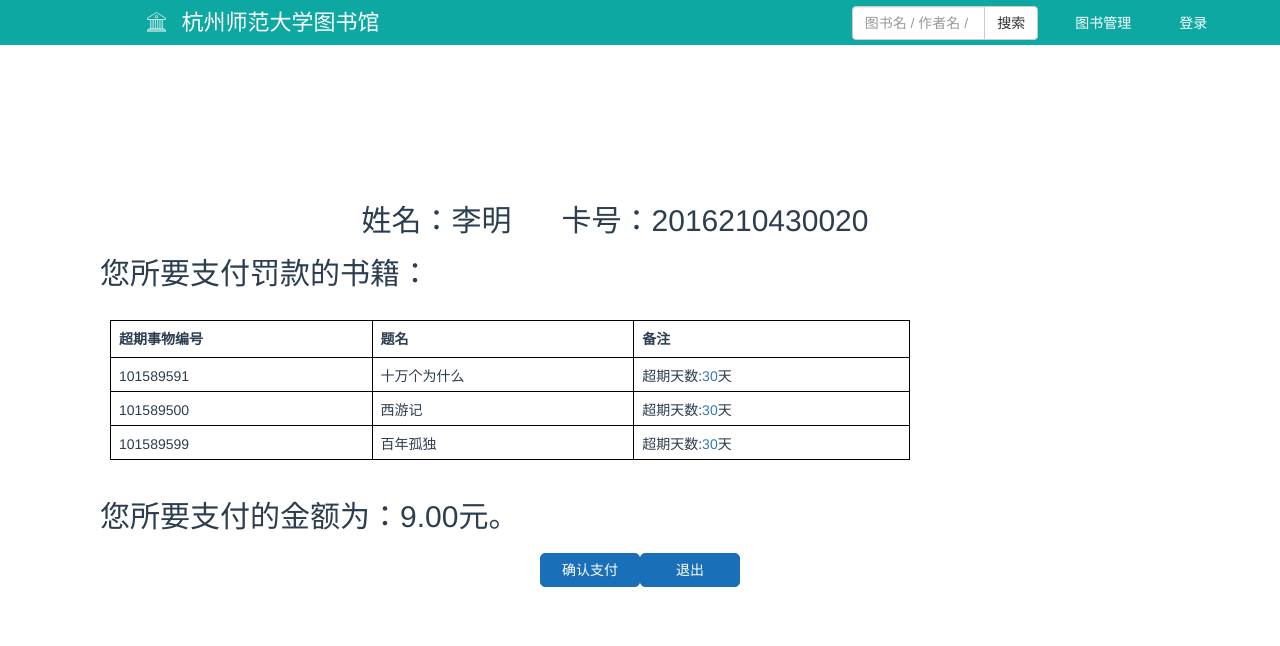
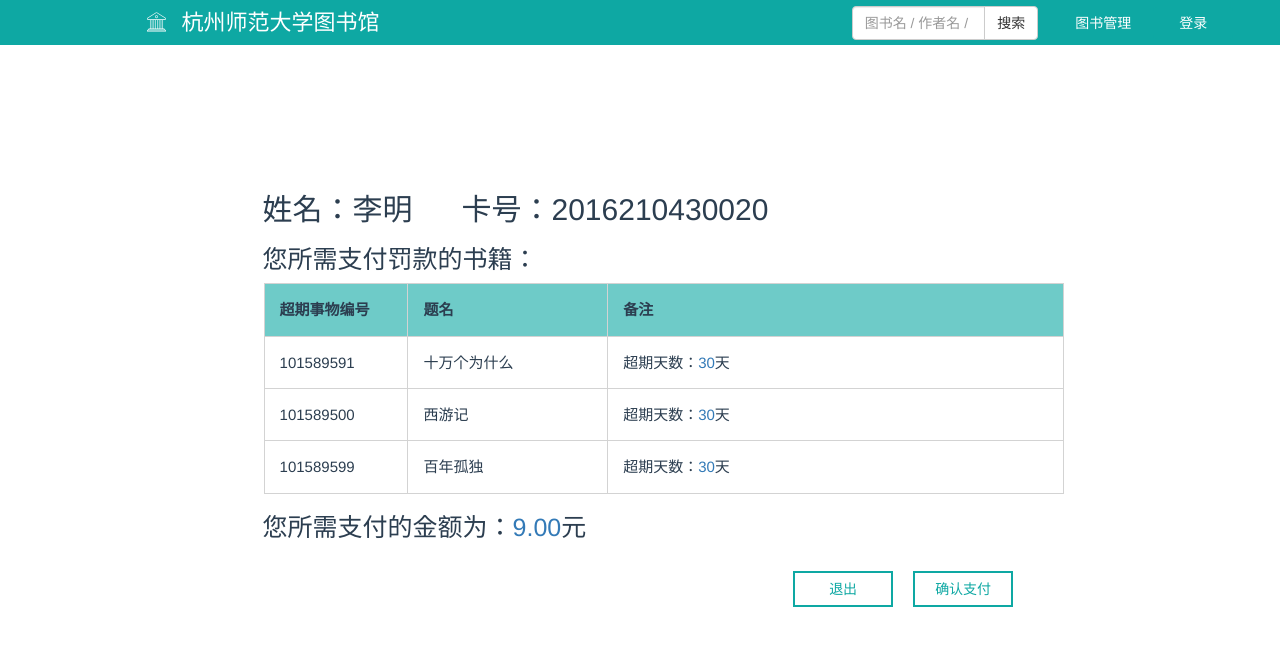
Before and after one commit to Phenanth/Library-System, a Vue app: page /#/module/1/ensure in a window 1280 px wide. Shown: the top 646 px of the page. Built offline with nearby package versions, Linux system fonts and the light colour scheme; some icons are missing.

Commit message:
修改图书管理模块页面。

```diff
--- a/src/components/book/ensure.vue
+++ b/src/components/book/ensure.vue
@@ -5,7 +5,7 @@
 		<h2 class="username">姓名：李明</h2>
 		<h2 class="usernumber">卡号：2016210430020</h2>
 		<h2 class="bookNum">可借阅数量：10本</h2>
-		<h2 class="tip">您所要借的图书为：</h2>
+		<h2 class="tip">您所要借阅的图书为：</h2>
 		<table border="1px solid black">
 			<tbody>
 				<tr>
@@ -29,16 +29,15 @@
 					<td class="Borrow_remarks">应还日期：<a>2018-12-1</a></td>
 				</tr>
 			</tbody>
-		</table><br>
+		</table>
+		<input type="button" value="确认借阅" v-on:click="goTo(nextPath)">
+		<input type="button" value="返回首页" v-on:click="goTo('/')">
 		<input type="button" value="重新选择" v-on:click="goTo(formerPath)">
-		<input type="button" value="确认借阅" v-on:click="goTo(nextPath)">
-		<input type="button" value="退出" v-on:click="goTo('/')">
 	</div>
 	<div v-else-if="this.presentModule == 'return'">
 		<h2 class="username">姓名：李明</h2>
 		<h2 class="usernumber">卡号：2016210430020</h2>
 		<h2 class="tip">您所要归还的书籍为：</h2>
-
 		<table border="1px solid black">
 			<tbody>
 				<tr>
@@ -62,41 +61,39 @@
 					<td class="Return_remarks">应还日期：<a>2018-12-1</a></td>
 				</tr>
 			</tbody>
-		</table><br>
+		</table>
 		<input type="button" value="确认归还" v-on:click="goTo(nextPath)">
 		<input type="button" value="退出" v-on:click="goTo('/')">
 	</div>
 	<div v-else="this.presentModule == 'fine'">
 		<h2 class="username">姓名：李明</h2>
 		<h2 class="usernumber">卡号：2016210430020</h2>
-		<h2 class="tip">您所要支付罚款的书籍：</h2>
-
+		<h2 class="tip" >您所需支付罚款的书籍：</h2>
 		<table border="1px solid black">
 			<tbody>
 				<tr>
 					<th abbr="超期事物编号">超期事物编号</th>
 					<th abbr="题名">题名</th>
 					<th abbr="备注">备注</th>
-
 				</tr>
 				<tr>
 					<td class="Fined_showId">101589591</td>
 					<td class="Fined_bookName">十万个为什么</td>
-					<td class="Fined_remarks">超期天数:<a>30</a>天</td>
+					<td class="Fined_remarks">超期天数：<a>30</a>天</td>
 				</tr>
 				<tr>
 					<td class="Fined_showId">101589500</td>
 					<td class="Fined_bookName">西游记</td>
-					<td class="Fined_remarks">超期天数:<a>30</a>天</td>
+					<td class="Fined_remarks">超期天数：<a>30</a>天</td>
 				</tr>
 				<tr>
 					<td class="Fined_showId">101589599</td>
 					<td class="Fined_bookName">百年孤独</td>
-					<td class="Fined_remarks">超期天数:<a>30</a>天</td>
+					<td class="Fined_remarks">超期天数：<a>30</a>天</td>
 				</tr>
 			</tbody>
-		</table><br>
-		<h2 class="tip">您所要支付的金额为：9.00元。</h2>
+		</table>
+		<h2 class="tip"  id="Fined_Total">您所需支付的金额为：<a>9.00</a>元</h2>
 		<input type="button" value="确认支付" v-on:click="goTo(nextPath)">
 		<input type="button" value="退出"  v-on:click="goTo('/')">
 	</div>
@@ -127,45 +124,74 @@ export default {
 </script>
 <style>
 #Borrow_Message {
+	text-align: left;
+	position:relative;
+	left:12%;
+	width:70%;
 	margin:100px;
 }
 .username,.bookNum,.usernumber {
 	display : inline;
-	margin-right:50px;
+	margin-right:40px;
+	font-size:30px;
+	margin-left:1%;
 }
 #Borrow_Message input {
+	position:relative;
+	float:right;
+	right:13%;
 	width: 100px;
-	color: #fff;
-	margin: 10px 50px;
-	border-radius: 5px;
+	margin-top:20px;
+	margin-right:20px;
+	border:2px solid  #0EA8A3;
 	line-height: 30px;
 	cursor: pointer;
-	background: #196fb8;
-	border:1px solid #196fb8;
+	color: #0EA8A3;
+	background:white;
+}
+#Borrow_Message input:hover
+{
+	background-color:#0EA8A3;
+	color:white;
 }
 #Borrow_Message table {
-	margin-top:30px;
 	margin-left:10px;
 	width:800px;
+	font-size: 15px;
 }
 #Borrow_Message tbody {
-	border:1px solid black;
+	border:1px solid lightgrey;
 }
 #Borrow_Message th {
-	padding:8px;
+	padding:15px;
+	background-color: rgba(14,168,163,0.6);
 }
 #Borrow_Message tr {
 	text-align:left;
-	padding:8px;
+	padding:15px;
 }
 #Borrow_Message td {
-	padding:8px;
-	padding-bottom:5px;
+	padding:15px;
+
 }
-.Borrow_showId {
-	width:20%;
+#Borrow_Message .Borrow_showId ,
+#Borrow_Message .Return_showId,
+#Borrow_Message .Fined_showId {
+	width:18%;
 }
-.Borrow_bookName {
-	width:20%;
+#Borrow_Message .Borrow_bookName,
+#Borrow_Message .Return_bookName,
+#Borrow_Message .Fined_bookName {
+  width:25%;
 }
+#Borrow_Message .tip{
+   text-align: left;
+   font-size:25px;
+   margin-left:1%;
+}
+#Borrow_Message #Fined_Total {
+   float:left;
+   display:inline;
+}
+
 </style>
--- a/src/components/book/success.vue
+++ b/src/components/book/success.vue
@@ -2,9 +2,9 @@
 <template>
 <div id="Borrow_Message">
   <div v-if="this.presentModule == 'borrow'">
-    <input type="button" value="首页" v-on:click="goTo('/')">
-    <h2>您已成功借阅以下书籍：</h2>
-
+    <h2 class="username">姓名：李明</h2>
+    <h2 class="usernumber">卡号：2016210430020</h2>
+    <h2 class="tip">您已成功借阅以下书籍：</h2>
     <table border="1px solid black">
       <tbody>
         <tr>
@@ -29,11 +29,12 @@
         </tr>
       </tbody>
     </table>
+    <input type="button" value="返回首页" v-on:click="goTo('/')">
   </div>
   <div v-else-if="this.presentModule == 'return'">
-    <input type="button" value="首页" v-on:click="goTo('/')">
-    <h2>您已成功归还以下书籍：</h2>
-
+    <h2 class="username">姓名：李明</h2>
+    <h2 class="usernumber">卡号：2016210430020</h2>
+    <h2 class="tip">您已成功归还以下书籍：</h2>
     <table border="1px solid black">
       <tbody>
         <tr>
@@ -58,17 +59,18 @@
         </tr>
       </tbody>
     </table>
+    <input type="button" value="返回首页" v-on:click="goTo('/')">
   </div>
   <div v-else="this.presentModule == 'fine'">
-    <input type="button" value="首页" v-on:click="goTo('/')">
-    <h2>您已成功偿还<font id="total_fined">9.00元</font>罚款。</h2>
+    <h2 class="username">姓名：李明</h2>
+    <h2 class="usernumber">卡号：2016210430020</h2>
+    <h2 class="tip">您已成功偿还<a>9.00元</a>罚款</h2>
     <table border="1px solid black">
       <tbody>
         <tr>
           <th abbr="超期事物编号">超期事物编号</th>
           <th abbr="题名">题名</th>
           <th abbr="备注">备注</th>
-
         </tr>
         <tr>
           <td class="Fined_showId">101589591</td>
@@ -87,6 +89,7 @@
         </tr>
       </tbody>
     </table>
+    <input type="button" value="返回首页" v-on:click="goTo('/')">
   </div>
 </div>
 </template>
@@ -111,66 +114,73 @@ export default {
 </script>
 
 <style>
-
-       #Borrow_Message
-       {
+#Borrow_Message {
+  text-align: left;
+  position:relative;
+  left:12%;
+  width:70%;
   margin:100px;
 }
-       #Borrow_Message h2
-       {
-          text-align:left;
+.username,.usernumber {
+  display : inline;
+  margin-right:40px;
+  font-size:30px;
+  margin-left:1%;
+}
+#Borrow_Message input {
+  float:right;
+  position:relative;
+  right:13%;
+  width: 100px;
+  line-height: 30px;
+  margin-top:20px;
+  margin-right:20px;
+  border:2px solid  #0EA8A3;
+  cursor: pointer;
+  color: #0EA8A3;
+  background:white;
+}
+#Borrow_Message input:hover {
+  background-color:#0EA8A3;
+  color:white;
+}
 
-
-       }
-       #Borrow_Message input
-       {
-
-         width: 100px;
-         color: #fff;
-         margin: 10px auto;
-         border-radius: 5px;
-         line-height: 30px;
-         cursor: pointer;
-         background: #196fb8;
-         border:1px solid #196fb8;
-       }
-       #Borrow_Message table
-       {
-          margin-top:30px;
+#Borrow_Message table {
   margin-left:10px;
   width:800px;
+  font-size: 15px;
 }
-       #Borrow_Message tbody
+#Borrow_Message tbody {
+  border:1px solid lightgrey;
+}
+#Borrow_Message th {
+  padding:15px;
+  background-color: rgba(14,168,163,0.6);
+}
+#Borrow_Message tr {
+  text-align:left;
+  padding:15px;
+}
+#Borrow_Message td {
+  padding:15px;
+}
+/*定义了很多的class，只需要开头的class属性定义好就好*/
+#Borrow_Message .Borrow_showId ,
+#Borrow_Message .Return_showId,
+#Borrow_Message .Fined_showId {
+  width:18%;
+}
+#Borrow_Message .Borrow_bookName,
+#Borrow_Message .Return_bookName,
+#Borrow_Message .Fined_bookName {
+  width:25%;
+}
+#Borrow_Message .tip
 {
-          border:1px solid black;
-       }
-        #Borrow_Message th
-       {
-
-          padding:8px;
-
-       }
-       #Borrow_Message tr
-       {
-         text-align:left;
-          padding:8px;
-
-       }
-       #Borrow_Message td
-       {
-
-          padding:8px;
-          padding-bottom:5px;
-
-       }
-       .Borrow_showId
-       {
-
-         width:20%;
-       }
-      .Borrow_bookName
-      {
-        width:20%;
+   float:left;
+   font-size:25px;
+   padding-right:50%;
+   margin-left:1%;
 }
 
     </style>
--- a/src/components/book/tips.vue
+++ b/src/components/book/tips.vue
@@ -1,20 +1,30 @@
 <!DOCTYPE html>
 <template>
 <div class="tips">
-	<div v-if="this.presentModule == 'borrow'">
-		<h3>请您将需借的图书放入扫描区域，完成后点击下一步。</h3>
-		<button type="button" v-on:click="goTo(nextPath)">下一步</button>
+   <div v-if="this.presentModule == 'borrow'">
+   <hr/>
+	<h3>请您将需借的图书放入扫描区域</h3>
+	<h3>完成后点击下一步</h3>
+	<hr/>
+	<button type="button" v-on:click="goTo('/')">返回首页</button>
+	<button type="button" v-on:click="goTo(nextPath)">下一步</button>
+	<div class="haorooms-dot "></div>
+    </div>
+	<div v-else-if="this.presentModule == 'return'">
+    <hr/>
+		<h3>请您将归还的图书放入扫描区域</h3>
+    <h3>完成后点击下一步</h3>
+     <hr/>
 		<button type="button" v-on:click="goTo('/')">返回首页</button>
-	</div>
-	<div v-else-if="this.presentModule == 'return'">
-		<h3>请您将归还的图书放入扫描区域，完成后点击下一步。</h3>
-		<button type="button" v-on:click="goTo(nextPath)">下一步</button>
-		<button type="button" v-on:click="goTo('/')">返回首页</button>
+    <button type="button" v-on:click="goTo(nextPath)">下一步</button>
 	</div>
 	<div v-else="this.presentModule == 'fine'">
-		<h3>您所借的XXXXXX图书已超期，请将已超期的图书归还后，才可借阅新的图书！</h3>
+    <hr/>
+		<h3>您所借的《西游记》已超期</h3>
+    <h3>请将已超期的图书归还后，才可借阅新的图书</h3>
+    <hr/>
+    <button type="button" v-on:click="goTo('/')">返回首页</button>
 		<button type="button" v-on:click="goTo(nextPath)">下一步</button>
-		<button type="button" v-on:click="goTo('/')">返回首页</button>
 	</div>
 </div>
 </template>
@@ -39,8 +49,59 @@ export default {
 }
 </script>
 <style>
-
-.tips {
-	margin-top: 40px;
+@-webkit-keyframes fadeIn {
+	0% {
+		opacity: 0.9; /*初始状态 透明度为0.9*/
+    }
+    50%{
+    	opacity: 0.95; /*中间状态 透明度为0.95*/
+    }
+    100% {
+    	opacity: 1; /*结尾状态 透明度为1*/
+    }
+}
+@-webkit-keyframes fadeLong {
+	0% {
+		width:35%; /*初始状态 长度为35%*/
+    }
+    100% {
+    	width:40%; /*结尾状态 长度为40%*/
+    }
+}
+.tips{
+	position:relative;
+	top:1%;
+}
+.tips button {
+	position: relative;
+	left:270px;
+	width: 100px;
+	margin: 10px auto;
+	border:2px solid  #0EA8A3;
+	line-height: 30px;
+	cursor: pointer;
+	color: #0EA8A3;
+	background:white;
+}
+.tips button:hover {
+	background-color:#0EA8A3;
+	color:white;
+}
+.tips h3 {
+	-webkit-animation-name: fadeIn;
+	-webkit-animation-duration: 1s;
+	-webkit-animation-iteration-count: 1;
+}
+.tips hr {
+	width:40%;
+	margin-top:35px;
+	margin-bottom:35px;
+	border:1px solid #0EA8A3;
+	-webkit-animation-name: fadeIn; /*动画名称*/
+	-webkit-animation-name: fadeLong; /*动画名称*/
+	-webkit-animation-fill-mode:forwards;
+	-webkit-animation-duration: 1s; /*动画持续时间*/
+	-webkit-animation-iteration-count: 1; /*动画次数*/
+	-webkit-animation-delay: 0s; /*延迟时间*/
 }
 </style>
```
Lines whose indentation alone changed are shown as unchanged.
